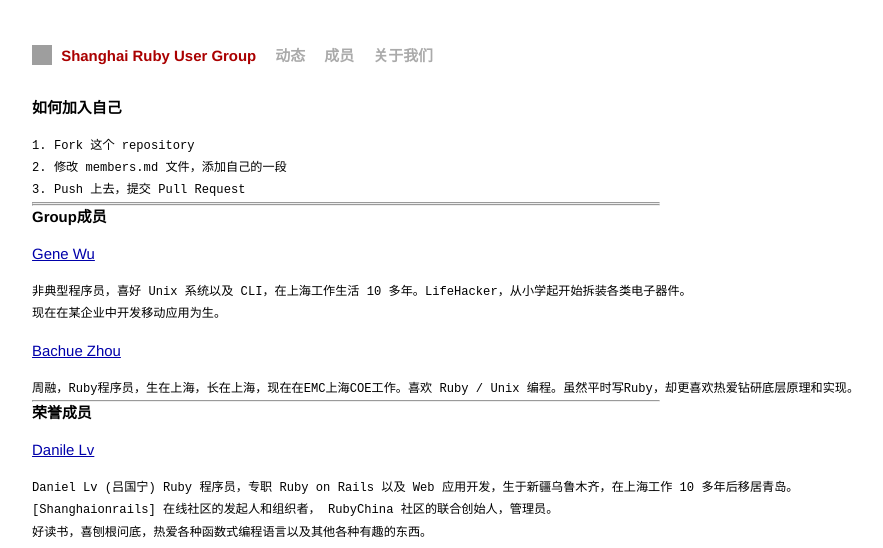
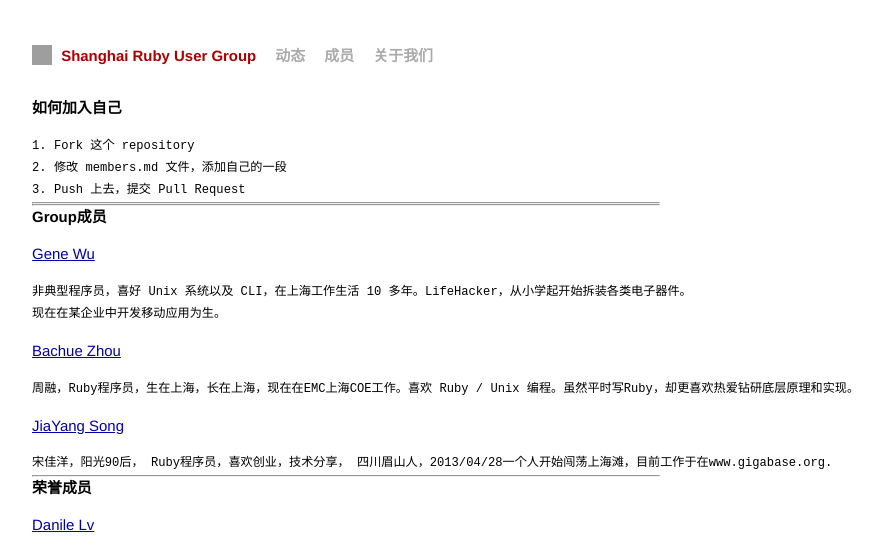
Before and after one commit to shruby/shruby.github.io, a Jekyll site: the page built from members.md, in a window 1280 px wide, cut to the strip 0-548 px from the top of the page. Shown: the whole strip, without its empty margins (294-1177 px from the left). Built offline with Jekyll 4.4.1, drawn with Linux system fonts in a browser that asks for light colours; Markdown is read by kramdown in place of the engine named in the settings; grey boxes are pictures that could not be loaded.

Commit message:
Update members.md
add songjiayang to members

```diff
--- a/members.md
+++ b/members.md
@@ -23,6 +23,10 @@ title: Group Members
 
     周融，Ruby程序员，生在上海，长在上海，现在在EMC上海COE工作。喜欢 Ruby / Unix 编程。虽然平时写Ruby，却更喜欢热爱钻研底层原理和实现。
 
+[JiaYang Song](https://github.com/songjiayang)
+
+    宋佳洋，阳光90后， Ruby程序员，喜欢创业，技术分享， 四川眉山人，2013/04/28一个人开始闯荡上海滩，目前工作于在www.gigabase.org.
+
 ----
 
 # 荣誉成员
```
